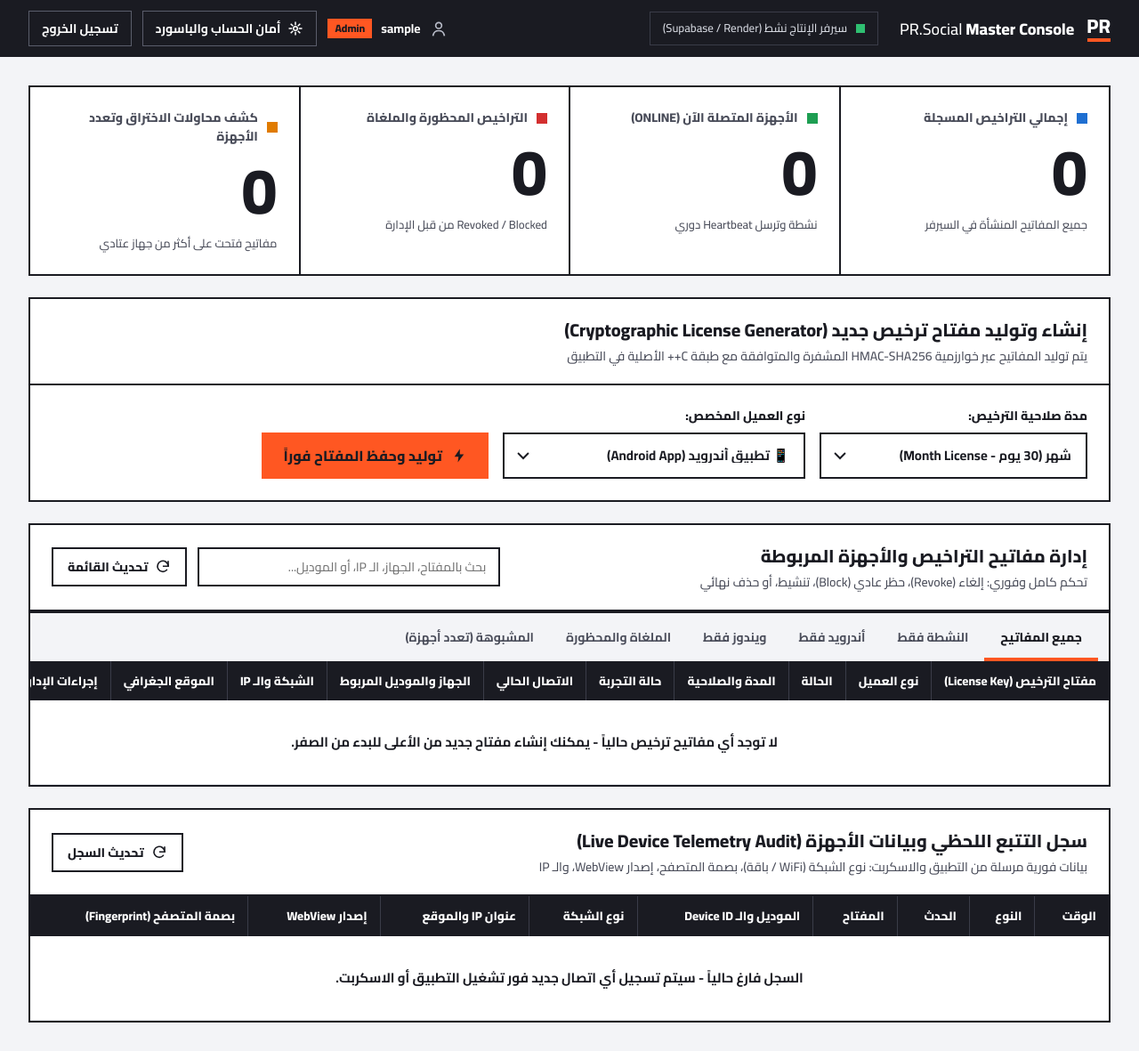
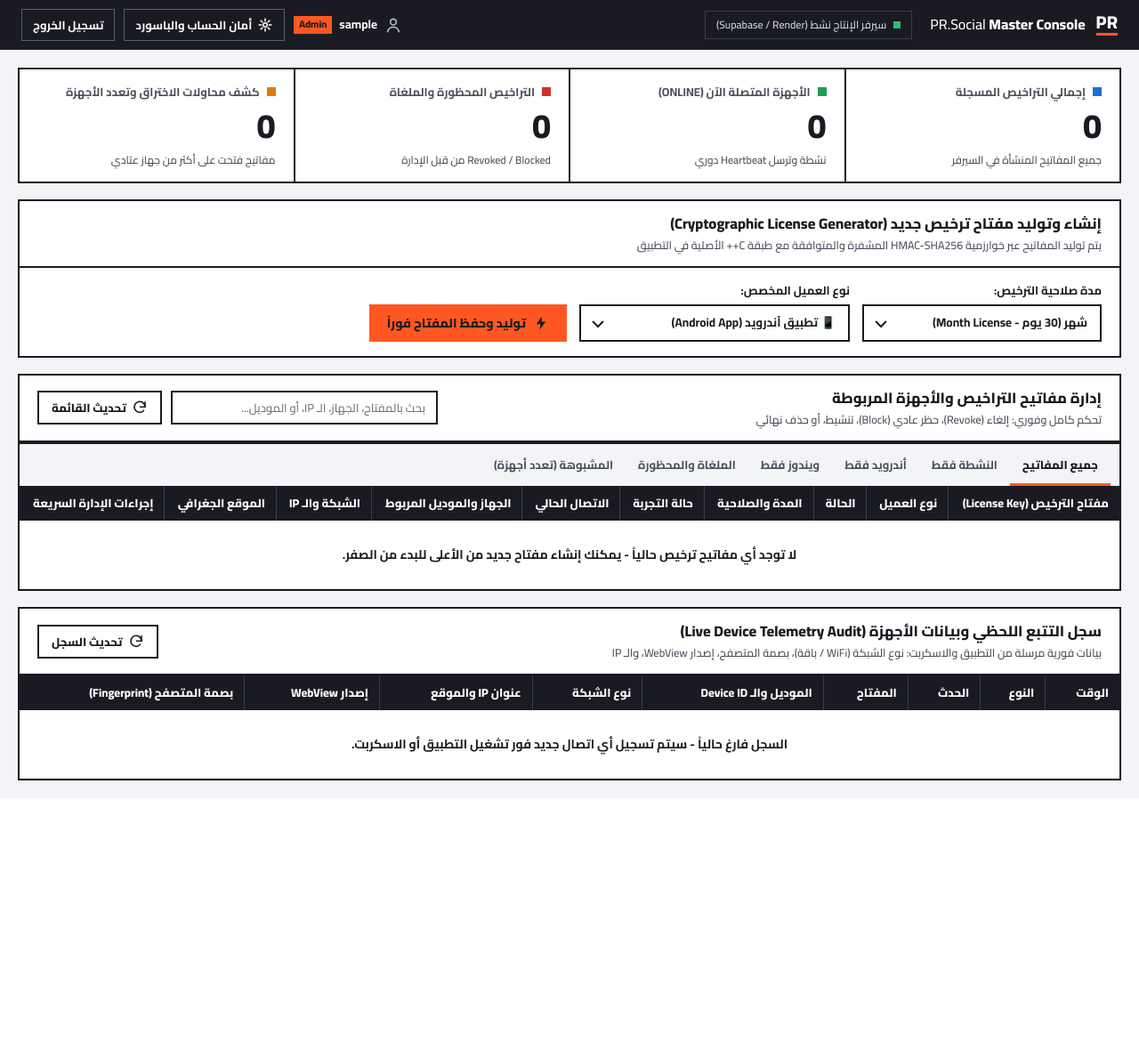
Before and after one commit to aaqqqppp00-arch/prsocial-license-server, a Flask app: page /admin in a window 1280 px wide. Shown: the whole page at 89% size. After the commit the page ends 877 px from the top, so only its background shows below. Run offline with Flask 3, Linux system fonts and the light colour scheme; the visitor is signed in with stand-in values (Sample User, id 1); data that the repository does not hold is empty; some libraries are stand-ins or nearby versions.

Commit message:
fix(ui): proportional compact sizing and professional custom action confirmation popup

```diff
--- a/static/dashboard.js
+++ b/static/dashboard.js
@@ -1,5 +1,50 @@
 let allLicenses = [];
 let activeFilter = 'all';
+let pendingConfirmCallback = null;
+
+function openConfirmModal({ title, icon, message, key, subtext, btnText, isDanger, onConfirm }) {
+    const titleEl = document.getElementById('confirmModalTitle');
+    const iconEl = document.getElementById('confirmModalIcon');
+    const msgEl = document.getElementById('confirmModalMessage');
+    const keyBox = document.getElementById('confirmModalKeyBox');
+    const keyEl = document.getElementById('confirmModalKeyCode');
+    const subtextEl = document.getElementById('confirmModalSubtext');
+    const actionBtn = document.getElementById('confirmModalActionBtn');
+
+    if (titleEl) titleEl.innerText = title || 'تأكيد الإجراء';
+    if (iconEl) iconEl.innerText = icon || '⚠️';
+    if (msgEl) msgEl.innerText = message || '';
+
+    if (key && keyEl && keyBox) {
+        keyEl.innerText = key;
+        keyBox.style.display = 'block';
+    } else if (keyBox) {
+        keyBox.style.display = 'none';
+    }
+
+    if (subtextEl) subtextEl.innerText = subtext || '';
+
+    if (actionBtn) {
+        actionBtn.innerText = btnText || 'تأكيد التنفيذ';
+        if (isDanger) {
+            actionBtn.style.background = '#DC2626';
+            actionBtn.style.color = '#FFFFFF';
+        } else {
+            actionBtn.style.background = 'var(--accent-orange)';
+            actionBtn.style.color = '#1A1B22';
+        }
+    }
+
+    pendingConfirmCallback = onConfirm;
+    const modal = document.getElementById('confirmModal');
+    if (modal) modal.style.display = 'flex';
+}
+
+function closeConfirmModal() {
+    const modal = document.getElementById('confirmModal');
+    if (modal) modal.style.display = 'none';
+    pendingConfirmCallback = null;
+}
 
 document.addEventListener('DOMContentLoaded', () => {
     loadStats();
@@ -12,6 +57,18 @@ document.addEventListener('DOMContentLoaded', () => {
         loadLicenses(true);
         loadTelemetry(true);
     }, 15000);
+
+    // Confirmation Modal Action Button
+    const confirmBtn = document.getElementById('confirmModalActionBtn');
+    if (confirmBtn) {
+        confirmBtn.addEventListener('click', () => {
+            if (pendingConfirmCallback) {
+                const cb = pendingConfirmCallback;
+                closeConfirmModal();
+                cb();
+            }
+        });
+    }
 
     // Event listeners
     const btnGen = document.getElementById('btnGenerateKey');
@@ -243,8 +300,16 @@ async function generateKey() {
     }
 }
 
-async function revokeKey(key) {
-    if (!confirm(`هل أنت متأكد من إلغاء الترخيص للمفتاح:\n${key}\nسيتم قفل التطبيق فوراً عند المستخدم!`)) return;
+function revokeKey(key) {
+    openConfirmModal({
+        title: 'إلغاء الترخيص وإيقاف الجلسة',
+        icon: '🛑',
+        message: 'هل أنت متأكد من إلغاء الترخيص لهذا المفتاح؟',
+        key: key,
+        subtext: '⚠️ سيتم إيقاف المحرك والبوت فوراً على جهاز المستخدم بمجرد التحقق!',
+        btnText: 'تأكيد الإلغاء (Revoke)',
+        isDanger: true,
+        onConfirm: async () => {
             try {
                 const res = await fetch('/api/admin/licenses/revoke', {
                     method: 'POST',
@@ -252,16 +317,26 @@ async function revokeKey(key) {
                     body: JSON.stringify({ key })
                 });
                 const data = await res.json();
-        showToast(data.message);
+                showToast(data.message || 'تم إلغاء الترخيص بنجاح');
                 loadStats();
                 loadLicenses();
             } catch (e) {
-        alert('خطأ أثناء إلغاء الترخيص');
+                showToast('خطأ أثناء إلغاء الترخيص');
             }
         }
+    });
+}
 
-async function blockKey(key) {
-    if (!confirm(`تحذير: هل أنت متأكد من حظر المفتاح والجهاز المربوط:\n${key}\nلن يُسمح لهذا الجهاز أو المفتاح بالدخول مطلقاً!`)) return;
+function blockKey(key) {
+    openConfirmModal({
+        title: 'حظر المفتاح والعتاد المربوط',
+        icon: '🚫',
+        message: 'هل أنت متأكد من حظر هذا المفتاح والعتاد المسجل عليه؟',
+        key: key,
+        subtext: '⛔ لن يُسمح لهذا الجهاز أو المفتاح بالدخول أو العمل مطلقاً حتى يتم فك الحظر!',
+        btnText: 'تأكيد الحظر الشامل (Block)',
+        isDanger: true,
+        onConfirm: async () => {
             try {
                 const res = await fetch('/api/admin/licenses/block', {
                     method: 'POST',
@@ -269,33 +344,53 @@ async function blockKey(key) {
                     body: JSON.stringify({ key })
                 });
                 const data = await res.json();
-        showToast(data.message);
+                showToast(data.message || 'تم حظر المفتاح والعتاد بنجاح');
                 loadStats();
                 loadLicenses();
             } catch (e) {
-        alert('خطأ أثناء حظر المفتاح');
+                showToast('خطأ أثناء حظر المفتاح');
             }
         }
+    });
+}
 
-async function activateKey(key) {
-    const resetDevice = confirm(`هل ترغب في فك ربط العتاد (Reset Device ID) أيضاً مع التنشيط؟\n\nاضغط "موافق" لفك ربط العتاد والسماح بتفعيله على جهاز جديد.\nاضغط "إلغاء" للتنشيط على نفس الجهاز السابق فقط.`);
+function activateKey(key) {
+    openConfirmModal({
+        title: 'تنشيط مفتاح الترخيص',
+        icon: '✅',
+        message: 'سيتم إعادة تفعيل هذا المفتاح ليتمكن المستخدم من استئناف العمل.',
+        key: key,
+        subtext: '💡 سيتم فك ربط العتاد تلقائياً للسماح بتفعيله على أي جهاز جديد.',
+        btnText: 'تنشيط المفتاح الآن',
+        isDanger: false,
+        onConfirm: async () => {
             try {
                 const res = await fetch('/api/admin/licenses/activate', {
                     method: 'POST',
                     headers: { 'Content-Type': 'application/json' },
-            body: JSON.stringify({ key, reset_device: resetDevice })
+                    body: JSON.stringify({ key, reset_device: true })
                 });
                 const data = await res.json();
-        showToast(data.message);
+                showToast(data.message || 'تم تنشيط المفتاح بنجاح');
                 loadStats();
                 loadLicenses();
             } catch (e) {
-        alert('خطأ أثناء تنشيط المفتاح');
+                showToast('خطأ أثناء تنشيط المفتاح');
             }
         }
+    });
+}
 
-async function deleteKey(key) {
-    if (!confirm(`⚠️ تحذير نهائي: هل تريد حذف المفتاح:\n${key}\nوسجلاته بالكامل من قاعدة البيانات؟ لا يمكن التراجع عن هذا الإجراء!`)) return;
+function deleteKey(key) {
+    openConfirmModal({
+        title: 'حذف الترخيص نهائياً',
+        icon: '🗑️',
+        message: 'هل تريد حذف هذا المفتاح وسجلاته بالكامل من قاعدة البيانات؟',
+        key: key,
+        subtext: '⚠️ هذا الإجراء نهائي ولا يمكن التراجع عنه بعد تنفيذه!',
+        btnText: 'حذف نهائي من السيرفر',
+        isDanger: true,
+        onConfirm: async () => {
             try {
                 const res = await fetch('/api/admin/licenses/delete', {
                     method: 'POST',
@@ -303,12 +398,14 @@ async function deleteKey(key) {
                     body: JSON.stringify({ key })
                 });
                 const data = await res.json();
-        showToast(data.message);
+                showToast(data.message || 'تم حذف المفتاح نهائياً');
                 loadStats();
                 loadLicenses();
             } catch (e) {
-        alert('خطأ أثناء حذف المفتاح');
+                showToast('خطأ أثناء حذف المفتاح');
             }
+        }
+    });
 }
 
 function showKeyDetails(key) {
--- a/static/style.css
+++ b/static/style.css
@@ -28,8 +27,8 @@ body {
     background-color: var(--bg-page);
     color: var(--text-main);
     font-family: 'Cairo', sans-serif;
-    font-size: 14px;
-    line-height: 1.5;
+    font-size: 13.5px;
+    line-height: 1.45;
     margin: 0;
 }
 
@@ -41,48 +40,48 @@ body {
 .top-nav {
     background: #1A1B22;
     color: #FFFFFF;
-    padding: 12px 32px;
+    padding: 10px 24px;
     display: flex;
     flex-wrap: wrap;
     align-items: center;
     justify-content: space-between;
-    gap: 16px;
+    gap: 14px;
 }
 
 .nav-left {
     display: flex;
     flex-wrap: wrap;
     align-items: center;
-    gap: 24px;
+    gap: 20px;
 }
 
 .brand-wrapper {
     display: flex;
     align-items: center;
-    gap: 14px;
+    gap: 12px;
 }
 
 .brand-icon-box {
     display: flex;
     flex-direction: column;
     align-items: center;
-    gap: 3px;
+    gap: 2px;
 }
 
 .brand-icon-box .pr-text {
-    font-size: 22px;
+    font-size: 20px;
     font-weight: 800;
     line-height: 1;
 }
 
 .brand-icon-box .pr-bar {
-    width: 26px;
-    height: 4px;
+    width: 24px;
+    height: 3px;
     background: var(--accent-orange);
 }
 
 .brand-title {
-    font-size: 18px;
+    font-size: 16px;
     font-weight: 500;
 }
 
@@ -93,17 +92,17 @@ body {
 .server-status-pill {
     display: flex;
     align-items: center;
-    gap: 10px;
+    gap: 8px;
     border: 1px solid #3A3C48;
-    padding: 8px 14px;
-    font-size: 13px;
+    padding: 6px 12px;
+    font-size: 12px;
     font-weight: 500;
     color: #D5D8E0;
 }
 
 .status-dot-green {
-    width: 10px;
-    height: 10px;
+    width: 8px;
+    height: 8px;
     background: #2FBF71;
     display: inline-block;
 }
@@ -112,37 +111,37 @@ body {
     display: flex;
     flex-wrap: wrap;
     align-items: center;
-    gap: 12px;
+    gap: 10px;
 }
 
 .user-profile {
     display: flex;
     align-items: center;
-    gap: 10px;
-    font-size: 14px;
+    gap: 8px;
+    font-size: 13.5px;
     font-weight: 700;
 }
 
 .user-badge {
     background: var(--accent-orange);
     color: #1A1B22;
-    padding: 2px 8px;
-    font-size: 12px;
+    padding: 2px 6px;
+    font-size: 11px;
     font-weight: 800;
 }
 
 .btn-nav {
-    height: 40px;
+    height: 36px;
     border: 1.5px solid #5A5D6B;
     background: transparent;
     color: #FFFFFF;
-    padding: 0 14px;
+    padding: 0 12px;
     font-family: inherit;
-    font-size: 14px;
+    font-size: 13px;
     font-weight: 700;
     display: flex;
     align-items: center;
-    gap: 8px;
+    gap: 6px;
     cursor: pointer;
     text-decoration: none;
     transition: background 0.15s ease, border-color 0.15s ease;
@@ -158,18 +157,18 @@ body {
     flex: 1;
     box-sizing: border-box;
     width: 100%;
-    max-width: 1360px;
+    max-width: 1320px;
     margin: 0 auto;
-    padding: 32px;
+    padding: 20px;
     display: flex;
     flex-direction: column;
-    gap: 24px;
+    gap: 18px;
 }
 
-/* --- Metrics Grid --- */
+/* --- Metrics Grid (Clean Proportional Sizes) --- */
 .metrics-grid {
     display: grid;
-    grid-template-columns: repeat(auto-fit, minmax(240px, 1fr));
+    grid-template-columns: repeat(auto-fit, minmax(220px, 1fr));
     gap: 2px;
     background: #1A1B22;
     border: var(--border-main);
@@ -177,36 +176,36 @@ body {
 
 .metric-card {
     background: #FFFFFF;
-    padding: 24px;
+    padding: 16px 20px;
     display: flex;
     flex-direction: column;
-    gap: 14px;
+    gap: 8px;
 }
 
 .metric-title {
     display: flex;
     align-items: center;
-    gap: 10px;
-    font-size: 14px;
-    font-weight: 800;
+    gap: 8px;
+    font-size: 13px;
+    font-weight: 700;
     color: var(--text-muted);
 }
 
 .metric-color-square {
-    width: 12px;
-    height: 12px;
+    width: 10px;
+    height: 10px;
     display: inline-block;
 }
 
 .metric-number {
-    font-size: 72px;
+    font-size: 38px;
     font-weight: 800;
-    line-height: 1;
+    line-height: 1.1;
     color: var(--text-main);
 }
 
 .metric-subtitle {
-    font-size: 13px;
+    font-size: 12px;
     font-weight: 500;
     color: var(--text-muted);
 }
@@ -218,69 +217,69 @@ body {
 }
 
 .section-header {
-    padding: 20px 24px;
+    padding: 14px 20px;
     border-bottom: var(--border-main);
     display: flex;
     flex-wrap: wrap;
     align-items: center;
     justify-content: space-between;
-    gap: 16px;
+    gap: 12px;
 }
 
 .section-header-titles {
     display: flex;
     flex-direction: column;
-    gap: 4px;
+    gap: 3px;
 }
 
 .section-h2 {
     margin: 0;
-    font-size: 20px;
+    font-size: 16.5px;
     font-weight: 800;
     color: var(--text-main);
 }
 
 .section-desc {
-    font-size: 14px;
+    font-size: 12.5px;
     font-weight: 500;
     color: var(--text-muted);
 }
 
 /* --- Generator Form --- */
 .generator-content {
-    padding: 24px;
+    padding: 16px 20px;
     display: flex;
     flex-wrap: wrap;
     align-items: flex-end;
-    gap: 16px;
+    gap: 14px;
 }
 
 .input-block {
     display: flex;
     flex-direction: column;
-    gap: 8px;
+    gap: 6px;
 }
 
 .input-label {
-    font-size: 14px;
-    font-weight: 800;
+    font-size: 13px;
+    font-weight: 700;
     color: var(--text-main);
 }
 
 .custom-select-wrap {
     position: relative;
-    min-width: 280px;
+    min-width: 240px;
 }
 
 .custom-select {
     width: 100%;
-    height: 52px;
+    height: 42px;
     box-sizing: border-box;
     border: var(--border-main);
     background: #FFFFFF;
-    padding: 0 16px 0 44px;
+    padding: 0 14px 0 38px;
     font-family: inherit;
-    font-size: 15px;
+    font-size: 13.5px;
     font-weight: 600;
     color: var(--text-main);
     appearance: none;
@@ -291,23 +290,23 @@ body {
 
 .select-arrow {
     position: absolute;
-    left: 14px;
-    top: 17px;
+    left: 12px;
+    top: 13px;
     pointer-events: none;
 }
 
 .btn-accent {
-    height: 52px;
+    height: 42px;
     border: 0;
     background: var(--accent-orange);
     color: #1A1B22;
-    padding: 0 24px;
+    padding: 0 20px;
     font-family: inherit;
-    font-size: 16px;
+    font-size: 14px;
     font-weight: 800;
     display: flex;
     align-items: center;
-    gap: 10px;
+    gap: 8px;
     cursor: pointer;
     transition: opacity 0.15s ease;
 }
@@ -343,36 +342,36 @@ body {
     display: flex;
     flex-wrap: wrap;
     align-items: center;
-    gap: 12px;
+    gap: 10px;
 }
 
 .search-input-box {
-    width: 340px;
+    width: 300px;
     max-width: 100%;
-    height: 44px;
+    height: 38px;
     box-sizing: border-box;
     border: var(--border-main);
     background: #FFFFFF;
-    padding: 0 14px;
+    padding: 0 12px;
     font-family: inherit;
-    font-size: 14px;
+    font-size: 13px;
     font-weight: 500;
     color: var(--text-main);
     outline: 0;
 }
 
 .btn-secondary-action {
-    height: 44px;
+    height: 38px;
     border: var(--border-main);
     background: #FFFFFF;
     color: var(--text-main);
-    padding: 0 16px;
+    padding: 0 14px;
     font-family: inherit;
-    font-size: 14px;
+    font-size: 13px;
     font-weight: 800;
     display: flex;
     align-items: center;
-    gap: 8px;
+    gap: 6px;
     cursor: pointer;
     transition: background 0.15s ease;
 }
@@ -384,19 +383,19 @@ body {
 .filter-tab-bar {
     background: #F3F4F7;
     border-top: var(--border-main);
-    padding: 0 12px;
+    padding: 0 10px;
     display: flex;
     flex-wrap: wrap;
-    font-size: 14px;
+    font-size: 13px;
 }
 
 .filter-tab-btn {
     border: 0;
-    border-bottom: 4px solid transparent;
+    border-bottom: 3px solid transparent;
     background: transparent;
-    padding: 14px 18px 10px;
+    padding: 11px 14px 9px;
     font-family: inherit;
-    font-size: 14px;
+    font-size: 13px;
     font-weight: 700;
     color: var(--text-muted);
     cursor: pointer;
@@ -408,7 +407,7 @@ body {
 }
 
 .filter-tab-btn.active {
-    border-bottom: 4px solid var(--accent-orange);
+    border-bottom: 3px solid var(--accent-orange);
     color: var(--text-main);
     font-weight: 800;
 }
@@ -422,7 +421,7 @@ body {
 .enterprise-table {
     width: 100%;
     border-collapse: collapse;
-    font-size: 13.5px;
+    font-size: 13px;
     text-align: right;
 }
 
@@ -430,7 +429,7 @@ body {
     background: #1A1B22;
     color: #FFFFFF;
     font-weight: 800;
-    padding: 12px 14px;
+    padding: 10px 12px;
     white-space: nowrap;
     border-left: 1px solid #3A3C48;
 }
@@ -440,7 +439,7 @@ body {
 }
 
 .enterprise-table td {
-    padding: 12px 14px;
+    padding: 10px 12px;
     border-bottom: 1px solid #E5E7EB;
     border-left: 1px solid #E5E7EB;
     color: var(--text-main);
@@ -457,8 +456,8 @@ body {
 
 .loading-td {
     text-align: center;
-    padding: 36px !important;
-    font-size: 15px;
+    padding: 28px !important;
+    font-size: 14px;
     font-weight: 600;
     color: var(--text-muted);
 }
--- a/templates/dashboard.html
+++ b/templates/dashboard.html
@@ -304,6 +304,31 @@
         </div>
     </div>
 
+    <!-- Professional Enterprise Action Confirmation Modal (Zero Border Radius) -->
+    <div id="confirmModal" class="modal-overlay" style="display: none;">
+        <div class="modal-card" style="max-width: 480px;">
+            <div class="modal-header-bar" id="confirmModalHeader">
+                <div style="display: flex; align-items: center; gap: 10px;">
+                    <span id="confirmModalIcon" style="font-size: 18px;">⚠️</span>
+                    <h3 id="confirmModalTitle" style="font-size: 16px; font-weight: 800;">تأكيد الإجراء</h3>
+                </div>
+                <button type="button" class="modal-close-btn" onclick="closeConfirmModal()">✕</button>
+            </div>
+            <div class="modal-body-content" style="padding: 20px;">
+                <p id="confirmModalMessage" style="font-size: 14px; font-weight: 700; line-height: 1.6; color: #1A1B22; margin-bottom: 12px;"></p>
+                <div id="confirmModalKeyBox" style="display: block; background: #F3F4F7; border: 1.5px solid #1A1B22; padding: 10px; margin-bottom: 12px;">
+                    <div style="font-size: 11px; font-weight: 700; color: #4A4D5A; margin-bottom: 2px;">مفتاح الترخيص المستهدف:</div>
+                    <code id="confirmModalKeyCode" style="font-family: monospace; font-size: 14px; font-weight: 800; color: #1A1B22;"></code>
+                </div>
+                <div id="confirmModalSubtext" style="font-size: 12.5px; color: #DC2626; font-weight: 600; line-height: 1.5;"></div>
+            </div>
+            <div class="modal-footer-bar" style="padding: 12px 20px;">
+                <button type="button" class="btn-secondary-action" onclick="closeConfirmModal()" style="height: 38px; font-size: 13px;">إلغاء</button>
+                <button type="button" id="confirmModalActionBtn" class="btn-accent" style="height: 38px; font-size: 13px; padding: 0 20px;">تأكيد التنفيذ</button>
+            </div>
+        </div>
+    </div>
+
     <!-- Toast Notification -->
     <div id="adminToast" class="toast-bar"></div>
 
```
Also changed, not shown: other parts of static/style.css (+28 -29 lines). Lines whose indentation alone changed are shown as unchanged.
